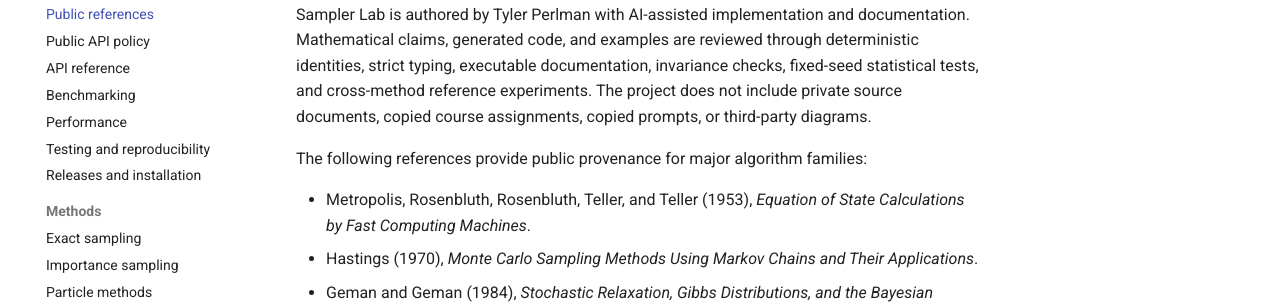
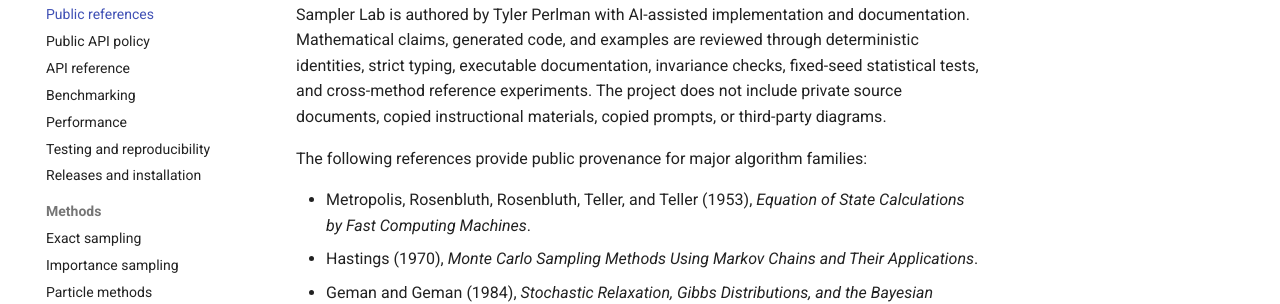
Before and after one commit to TylerPerlman/sampler-lab, an MkDocs documentation site: the page built from docs/references.md, in a window 1280 px wide and 1032 px high. Shown: the part 178-482 px from the top of the window. Built offline with MkDocs 1.6.1 and Material for MkDocs 9.7.7, drawn with Linux system fonts in a browser that asks for light colours; comment, search, counter and statistics services are not loaded.

Commit message:
Keep provenance wording publication-safe

```diff
--- a/docs/references.md
+++ b/docs/references.md
@@ -4,7 +4,7 @@ Sampler Lab is authored by Tyler Perlman with AI-assisted implementation and doc
 Mathematical claims, generated code, and examples are reviewed through deterministic identities,
 strict typing, executable documentation, invariance checks, fixed-seed statistical tests, and
 cross-method reference experiments. The project does not include private source documents, copied
-course assignments, copied prompts, or third-party diagrams.
+instructional materials, copied prompts, or third-party diagrams.
 
 The following references provide public provenance for major algorithm families:
 
```
